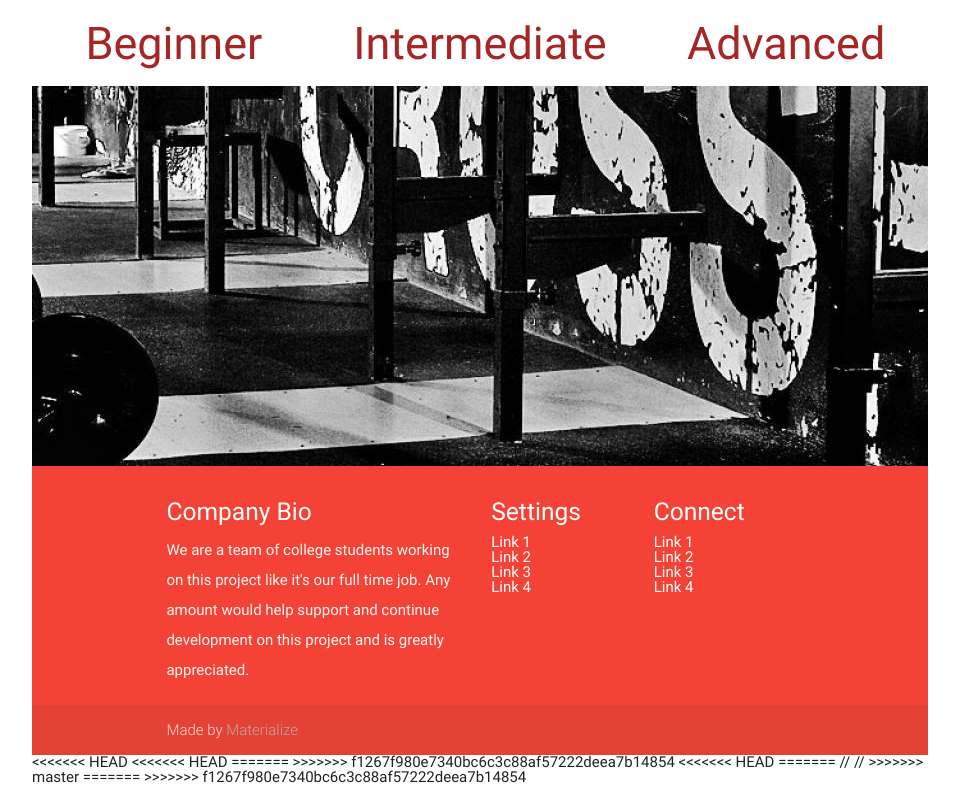
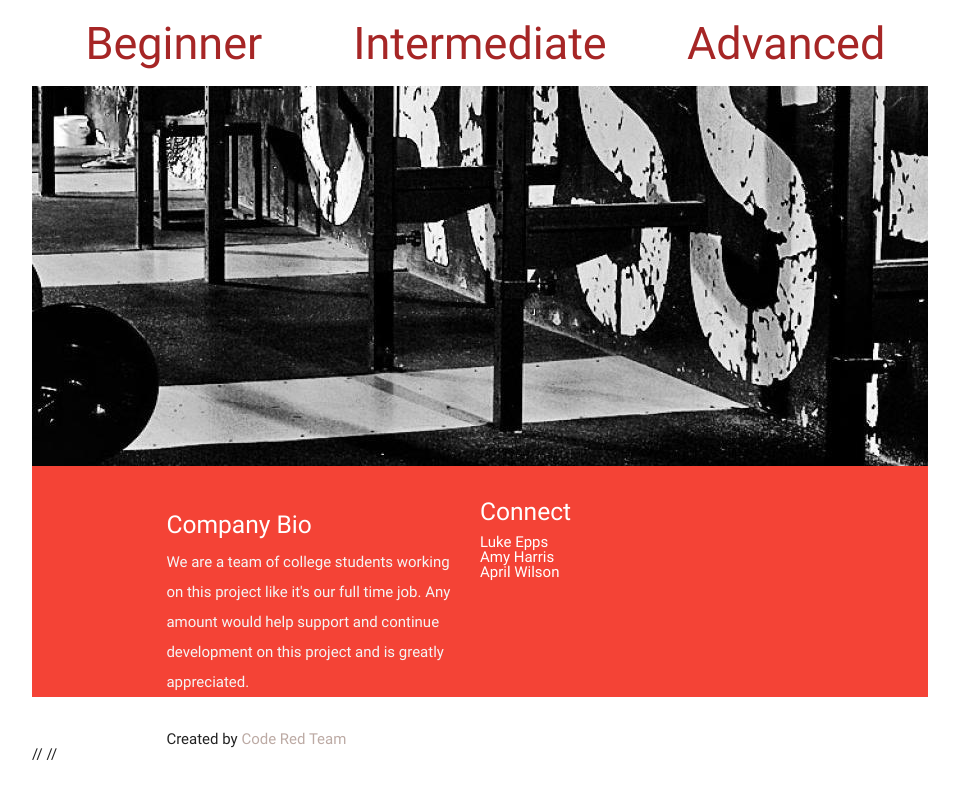
Before and after one commit to Lbe4468/code-red-bootcamp, a website: page public/dashboard.html in a window 1280 px wide. Shown: the part 1093-1893 px from the top of the page, without its empty margins (160-1119 px from the left). After the commit the page ends 1856 px from the top, so only its background shows below. Drawn offline with nearby package versions, Linux system fonts and the light colour scheme; a script that the page names is missing.

Commit message:
fix footer

```diff
--- a/public/assets/js/app.js
+++ b/public/assets/js/app.js
@@ -87,6 +87,7 @@ const password = txtPassword.value;
 const auth = firebase.auth();
 //if user will log in
 const promise = auth.signInWithEmailAndPassword(email, password);
+$('	<a href="dashboard.html"></a>')
 //if not user will console log error
 promise.catch(e => console.log(e.message));
 
@@ -104,6 +105,7 @@ const auth = firebase.auth();
 const promise = auth.creatUserWithEmailAndPassword(email, password);
 // will console log error
 promise.catch(e => console.log(e.message));
+$('	<a href="question.html"></a>')
 });
 //add authentication listener
 firebase.auth.onAuthStateChanged(firebaseUser => {});
--- a/public/dashboard.html
+++ b/public/dashboard.html
@@ -42,10 +42,10 @@
 					<a href="dashboard.html">Dashboard</a>
 				</li>
 				<li>
-					<a href="#">Demos</a>
+					<a href="demos.html">Demos</a>
 				</li>
 				<li>
-					<a href="#">MyFitnessPal</a>
+					<a href="https://www.myfitnesspal.com/account/login">MyFitnessPal</a>
 				</li>
 			</ul>
 			<a href="#" data-activates="nav-mobile" class="button-collapse">
@@ -176,37 +176,17 @@
 						<div class="dashboardData">
 						</div>
 
-						<div class="col l3 s12">
-							<h5 class="white-text">Settings</h5>
-							<ul>
-								<li>
-									<a class="white-text" href="#!">Link 1</a>
-								</li>
-								<li>
-									<a class="white-text" href="#!">Link 2</a>
-								</li>
-								<li>
-									<a class="white-text" href="#!">Link 3</a>
-								</li>
-								<li>
-									<a class="white-text" href="#!">Link 4</a>
-								</li>
-							</ul>
-						</div>
-						<div class="col l3 s12">
+
 							<h5 class="white-text">Connect</h5>
 							<ul>
 								<li>
-									<a class="white-text" href="#!">Link 1</a>
+									<a class="white-text" href="#!">Luke Epps</a>
 								</li>
 								<li>
-									<a class="white-text" href="#!">Link 2</a>
+									<a class="white-text" href="#!">Amy Harris</a>
 								</li>
 								<li>
-									<a class="white-text" href="#!">Link 3</a>
-								</li>
-								<li>
-									<a class="white-text" href="#!">Link 4</a>
+									<a class="white-text" href="#!">April Wilson</a>
 								</li>
 							</ul>
 						</div>
@@ -214,38 +194,22 @@
 				</div>
 				<div class="footer-copyright">
 					<div class="container">
-						Made by
-						<a class="brown-text text-lighten-3" href="http://materializecss.com">Materialize</a>
+						Created by
+						<a class="brown-text text-lighten-3" href="http://materializecss.com">Code Red Team</a>
 					</div>
 				</div>
 			</footer>
 
 
-<<<<<<< HEAD
-<<<<<<< HEAD
-=======
 
->>>>>>> f1267f980e7340bc6c3c88af57222deea7b14854
-			<!-- jQuery CDN -->
-			<script src="//ajax.googleapis.com/ajax/libs/jquery/1.8.2/jquery.min.js"></script>
-			<script src="https://ajax.googleapis.com/ajax/libs/jquery/1.11.3/jquery.min.js"></script>
-			<!-- Compiled and minified JavaScript for Materialize -->
-			<!-- <script src="https://cdnjs.cloudflare.com/ajax/libs/materialize/0.100.2/js/materialize.min.js"></script> -->
-			<!-- firebase -->
-			<script src="https://www.gstatic.com/firebasejs/4.11.0/firebase.js"></script>
-			<script src="https://apis.google.com/js/client.js?onload=googleApiClientReady"></script>
-<<<<<<< HEAD
-=======
 
 			<!-- firebase -->
 
 			<script src="https://www.gstatic.com/firebasejs/4.11.0/firebase.js"></script> //
 			<!-- jQuery CDN -->
 			<script src="https://ajax.googleapis.com/ajax/libs/jquery/1.11.3/jquery.min.js"></script> //
->>>>>>> master
-=======
 
->>>>>>> f1267f980e7340bc6c3c88af57222deea7b14854
+
 			<!-- javascript -->
 			<script src="assets/js/init.js"></script>
 			<script src="assets/js/materialize.js"></script>
```
